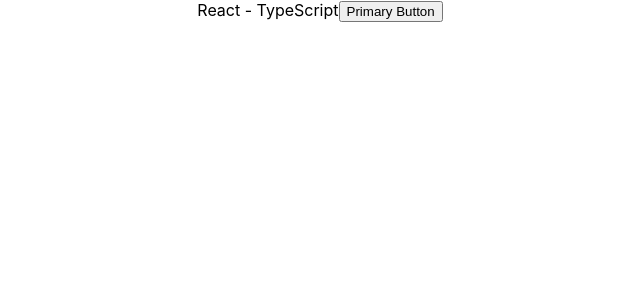
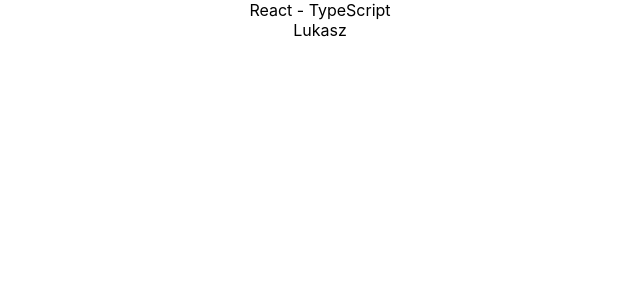
Before and after one commit to lukasz-klekner/react_typescript, a React (Create React App) app: page / in a window 1280 px wide. Shown: the top 300 px of the page, without its empty margins (320-960 px from the left). Built offline with nearby package versions, Linux system fonts and the light colour scheme.

Commit message:
creates CustomComponent and types it props as ComponentProps

```diff
--- a/src/App.tsx
+++ b/src/App.tsx
@@ -1,13 +1,11 @@
 import './App.css'
-import { CustomButton } from './components/html/Button'
+import { CustomComponent } from './components/html/CustomComponent'
 
 function App() {
   return (
     <div className='App'>
       React - TypeScript
-      <CustomButton variant='primary' onClick={() => console.log('Clicked!')}>
-        Primary Button
-      </CustomButton>
+      <CustomComponent name='Lukasz' countMessages={3} isLogged />
     </div>
   )
 }
--- /dev/null
+++ b/src/components/html/CustomComponent.tsx
@@ -0,0 +1,8 @@
+import React from 'react'
+import { Greet } from '../Greet'
+
+export const CustomComponent = ({
+  name,
+  countMessages,
+  isLogged,
+}: React.ComponentProps<typeof Greet>) => <div>{name}</div>
```
